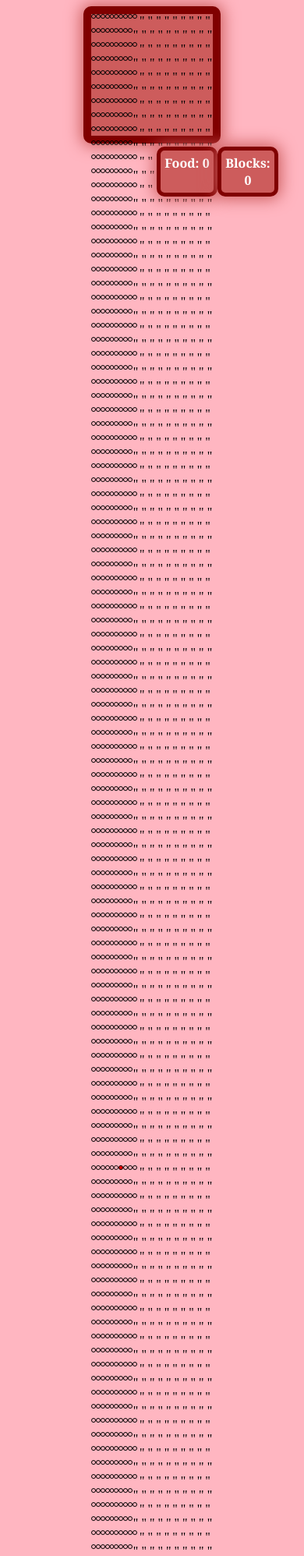
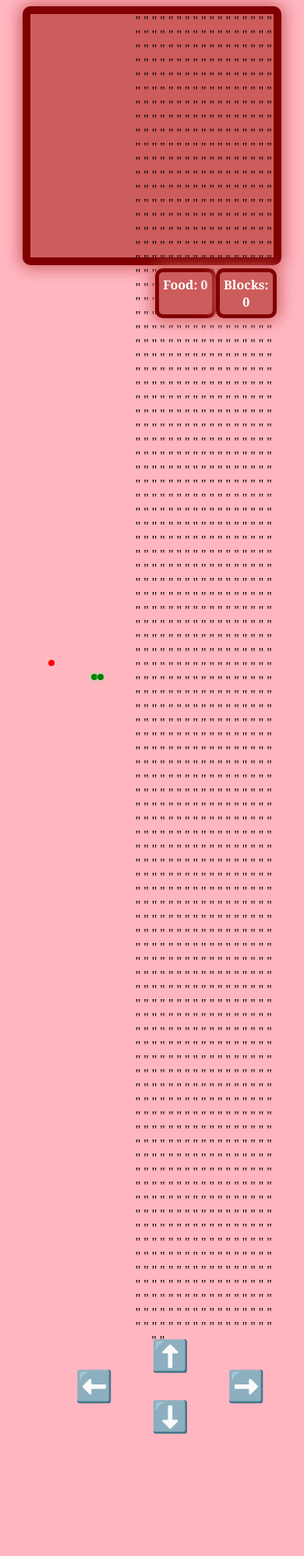
Before and after one commit to srandolph2/Snake-Game, a plain HTML site: page index.html in a window 390 px wide. Shown: the top 1995 px of the page at 78% size. After the commit the page ends 1875 px from the top, so only its background shows below. Drawn offline with Linux system fonts and the light colour scheme.

Commit message:
added js for movement on keyboard and on screen buttons. worked on css for moblie

```diff
--- a/script.js
+++ b/script.js
@@ -123,8 +123,30 @@ setTimeout(() => {
     createFood()
   }
 
+  //added total distance traveled count
+  totalDistanceTraveled++
+  document.getElementById("blocksTraveled").innerText = totalDistanceTraveled
+
 }
 
+//calling the inital functions to create the gameboard
 createGameBoardPixels();
 
 createFood();
+
+//set animation speed
+let moveSnakeInterval = setInterval(moveSnake, 100)
+
+addEventListener("keydown", e => changeDirection(e.keyCode))
+
+//variables for onscreen buttons
+const leftButton = document.getElementById("leftButton")
+const rightButton = document.getElementById("rightButton")
+const upButton = document.getElementById("upButton")
+const downButton = document.getElementById("downButton")
+
+//addeventlisteners for on screen buttons
+leftButton.onclick = () => changeDirection(LEFT_DIR)
+rightButton.onclick = () => changeDirection(RIGHT_DIR)
+upButton.onclick = () => changeDirection(UP_DIR)
+downButton.onclick = () => changeDirection(DOWN_DIR)
--- a/style.css
+++ b/style.css
@@ -18,7 +18,6 @@ body{
   height: 1vw;
   border-radius: 10px;
   float: left;
-  border: 1px solid black;
 }
 
 .food{
@@ -26,19 +25,19 @@ body{
   box-shadow: 0 0 10px pink;
 }
 
-.snakeBodyPixel {
+.snakeBodyPixel{
   background-color: green;
   box-shadow: 0 0 5px lightgreen;
 }
 
-#scoreContainer {
+#scoreContainer{
   width: 40vw;
   display: flex;
   margin: auto;
   justify-content: space-around;
 }
 
-.scoreBoard {
+.scoreBoard{
   font-family: Cambria, Cochin, Georgia, Times, 'Times New Roman', serif;
   font-weight: bold;
   border-radius: 10px;
@@ -55,3 +54,48 @@ body{
 #onScreenControllers{
   display: none;
 }
+
+/*for phone*/
+@media only screen and (max-width:786px){
+  #gameContainer{
+    width: 80vw;
+    height: 80vw;
+  }
+  .gameBoardPixel{
+    width: 2vw;
+    height: 2vw;
+  }
+
+  #scoreContainer{
+    width: 80w;
+  }
+
+  #onScreenControllers{
+    width: 80vw;
+    margin: 5vw auto;
+    display: flex;
+    justify-content: space-evenly;
+    align-items: center;
+  }
+
+  #onScreenControllers > div {
+    display: flex;
+    flex-direction: column;
+  }
+
+  #onScreenControllers button {
+    background-color: transparent;
+    height: 20vw;
+    width: 20vw;
+    font-size: 10vw;
+    border: none;
+  }
+
+  #onScreenControllers button:focus {
+    outline: none;
+  }
+
+  #onScreenControllers button:active {
+    background-color: slategray;
+  }
+}
```
